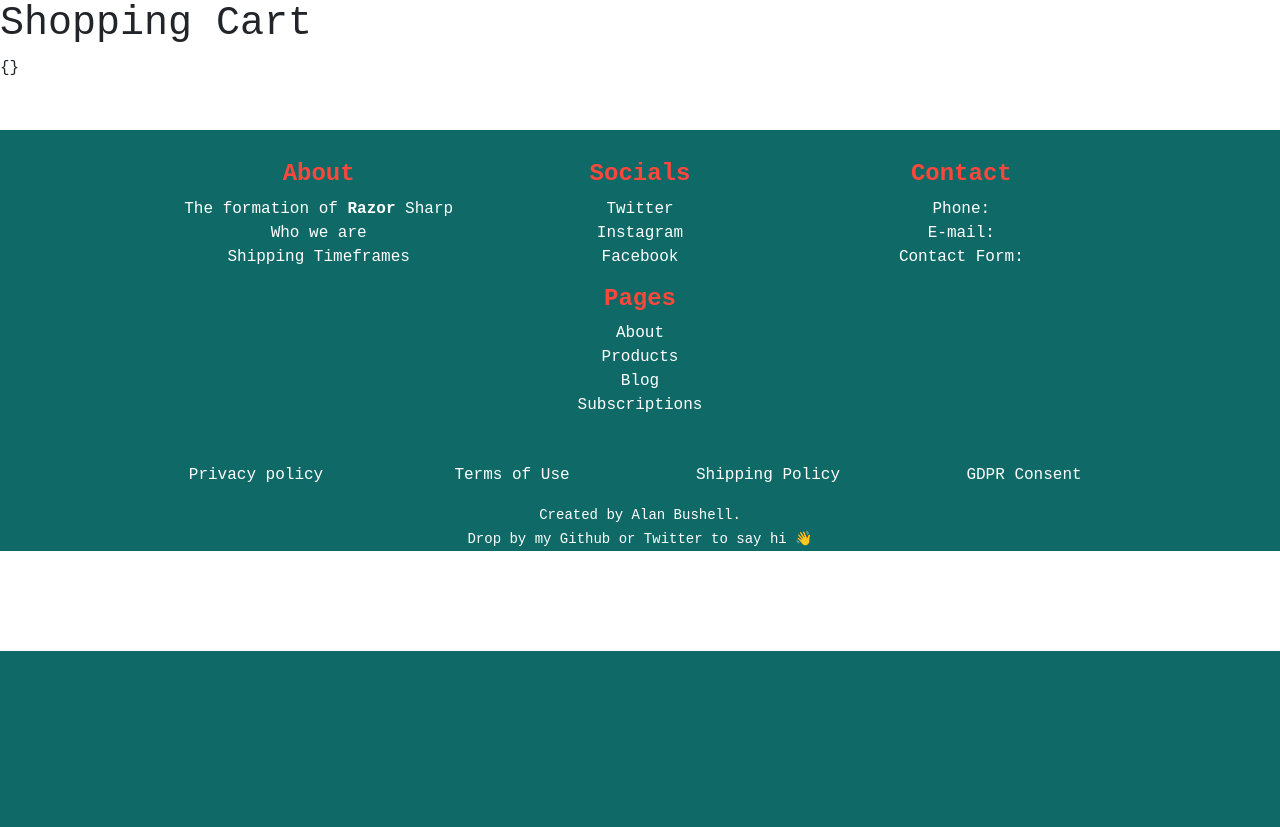
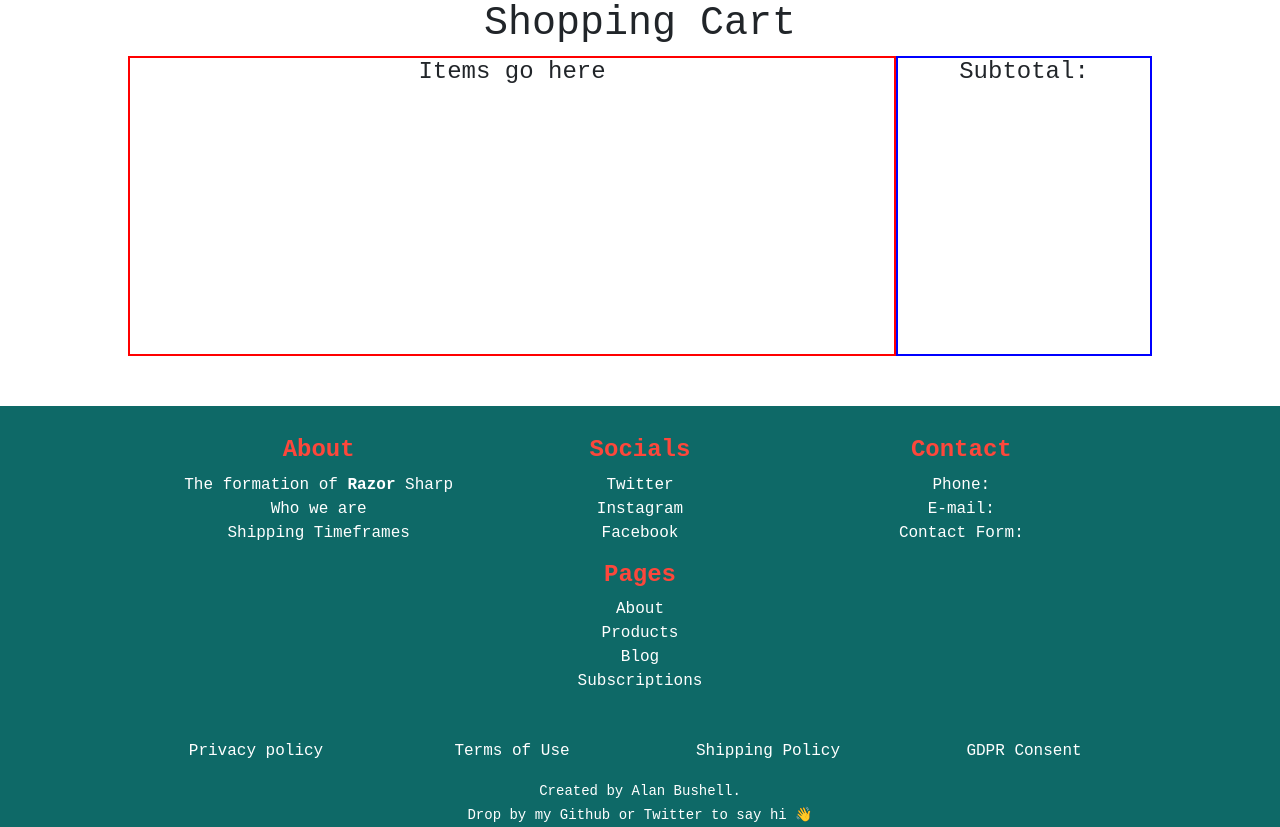
Before and after one commit to Alan-Bushell/razor-sharp, a Django app: page /cart/ in a window 1280 px wide. Shown: the part 149-976 px from the top of the page. Before the commit the page ends 800 px from the top, so only its background shows below. Run offline with Django 3.2, Linux system fonts and the light colour scheme; data that the repository does not hold is empty; some libraries are stand-ins or nearby versions.

Commit message:
add cart layout, add logic to cart template

```diff
--- a/cart/templates/cart/cart.html
+++ b/cart/templates/cart/cart.html
@@ -2,9 +2,34 @@
 {% load static %}
 
 {% block content %}
+<div class="container text-center">
+    <h1>Shopping Cart</h1>
 
-<h1>Shopping Cart</h1>
+    <div class="row">
+        <div class="col-xs-12 col-md-8 col-lg-9 cart-left">
+            <h4>Items go here</h4>
+            {% for cart_item in cart_items %}
+            <div class="row">
+                <div class="col-xs-12 col-md-3 col-lg-2">
+                    <h5>Image: {{ product_id }}</h5>
+                </div>
+                <div class="col-xs-12 col-md-3 col-lg-2">
+                    <h5>Product Name: {{ cart_item.product.product_name }}</h5>
+                </div>
+                <div class="col-xs-12 col-md-3 col-lg-2">
+                    <h5>Price: {{ product_price }}</h5>
+                </div>
+                <div class="col-xs-12 col-md-3 col-lg-2">
+                    <h5>Description {{ product.description }}</h5>
+                </div>
+            </div>
+            {% endfor %}
+        </div>
+        <div class="col-xs-12 col-md-4 col-lg-3 cart-right">
+            <h4>Subtotal:</h4>
 
-{}
+        </div>
+    </div>
 
+</div>
 {% endblock %}
--- a/cart/views.py
+++ b/cart/views.py
@@ -1,6 +1,7 @@
 from django.shortcuts import render, redirect
 from products.models import Product
 from .models import Cart, CartItem
+from django.core.exceptions import ObjectDoesNotExist
 
 # Create your views here.
 
@@ -36,6 +37,20 @@ def add_to_cart(request, product_id):
     return redirect('cart')
 
 
-def cart(request):
+def cart(request, total=0, quantity=0, cart_items=None):
     """ A view that renders the shopping cart page """
-    return render(request, 'cart/cart.html')
+    try:
+        cart = Cart.objects.get(cart_id=_cart_id(request))
+        cart_items = CartItem.objects.filter(cart=cart, is_active=True)
+        for cart_item in cart_items:
+            total += (cart_item.product.price * cart_item.quantity)
+            quantity += cart_item.quantity
+    except ObjectDoesNotExist:
+        pass
+
+    context = {
+        'total': total,
+        'quantity': quantity,
+        'cart_items': cart_items,
+    }
+    return render(request, 'cart/cart.html', context)
--- a/static/css/base.css
+++ b/static/css/base.css
@@ -206,6 +206,17 @@ li{
     margin-top: 30px;
 }
 
+/* Cart Page */
+
+.cart-left{
+    border: solid 2px red;
+}
+
+.cart-right{
+    height: 300px;
+    border: solid 2px blue;
+}
+
 /* Media Queries */
 
 
```
